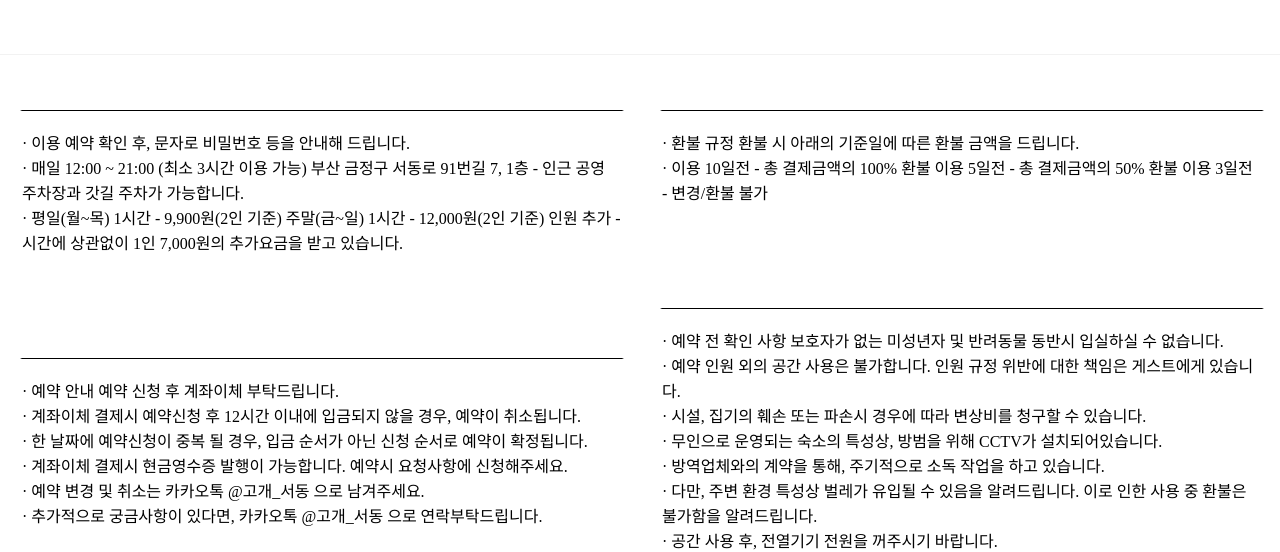
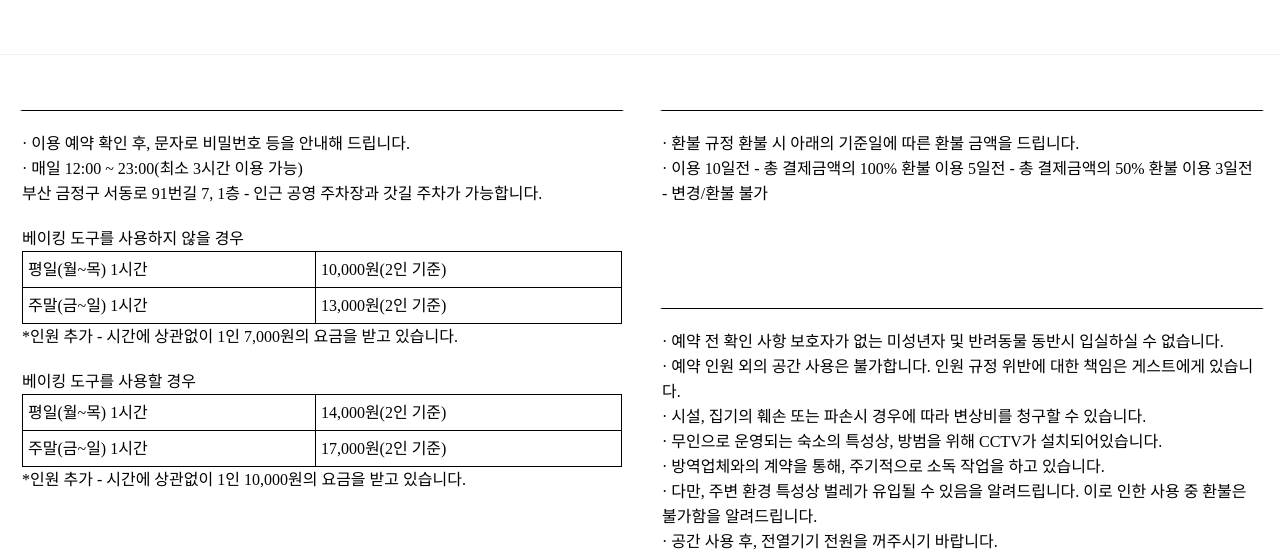
Before and after one commit to yoojat/gogaeseadong, a Next.js app: page /inquery in a window 1280 px wide. Shown: the part 898-1450 px from the top of the page. Built offline with nearby package versions, Linux system fonts and the light colour scheme.

Commit message:
가격표 수정

```diff
--- a/pages/inquery.tsx
+++ b/pages/inquery.tsx
@@ -47,6 +47,16 @@ const ReservationContentRow = styled.div`
   line-height: 25px;
 `;
 
+const Table = styled.table`
+  width: 100%;
+  * {
+    border: 1px solid black;
+  }
+  td {
+    padding: 5px;
+  }
+`;
+
 const Inquery = () => {
   return (
     <DefaultContentLayout
@@ -78,14 +88,52 @@ const Inquery = () => {
               <li>
                 · 이용 예약 확인 후, 문자로 비밀번호 등을 안내해 드립니다.
               </li>
+              <li>· 매일 12:00 ~ 23:00(최소 3시간 이용 가능)</li>
               <li>
-                · 매일 12:00 ~ 21:00 (최소 3시간 이용 가능) 부산 금정구 서동로
-                91번길 7, 1층 - 인근 공영 주차장과 갓길 주차가 가능합니다.
+                부산 금정구 서동로 91번길 7, 1층 - 인근 공영 주차장과 갓길
+                주차가 가능합니다.
               </li>
               <li>
-                · 평일(월~목) 1시간 - 9,900원(2인 기준) 주말(금~일) 1시간 -
-                12,000원(2인 기준) 인원 추가 - 시간에 상관없이 1인 7,000원의
-                추가요금을 받고 있습니다.
+                <div style={{ paddingTop: '20px' }}>
+                  베이킹 도구를 사용하지 않을 경우
+                </div>
+                <div>
+                  <Table>
+                    <tr>
+                      <td>평일(월~목) 1시간</td>
+                      <td>10,000원(2인 기준)</td>
+                    </tr>
+                    <tr>
+                      <td>주말(금~일) 1시간</td>
+                      <td>13,000원(2인 기준)</td>
+                    </tr>
+                  </Table>
+                  <div>
+                    *인원 추가 - 시간에 상관없이 1인 7,000원의 요금을 받고
+                    있습니다.
+                  </div>
+                </div>
+              </li>
+              <li>
+                <div style={{ paddingTop: '20px' }}>
+                  베이킹 도구를 사용할 경우
+                </div>
+                <div>
+                  <Table>
+                    <tr>
+                      <td>평일(월~목) 1시간</td>
+                      <td>14,000원(2인 기준)</td>
+                    </tr>
+                    <tr>
+                      <td>주말(금~일) 1시간</td>
+                      <td>17,000원(2인 기준)</td>
+                    </tr>
+                  </Table>
+                  <div>
+                    *인원 추가 - 시간에 상관없이 1인 10,000원의 요금을 받고
+                    있습니다.
+                  </div>
+                </div>
               </li>
             </ul>
           </ReservationContentRow>
```
